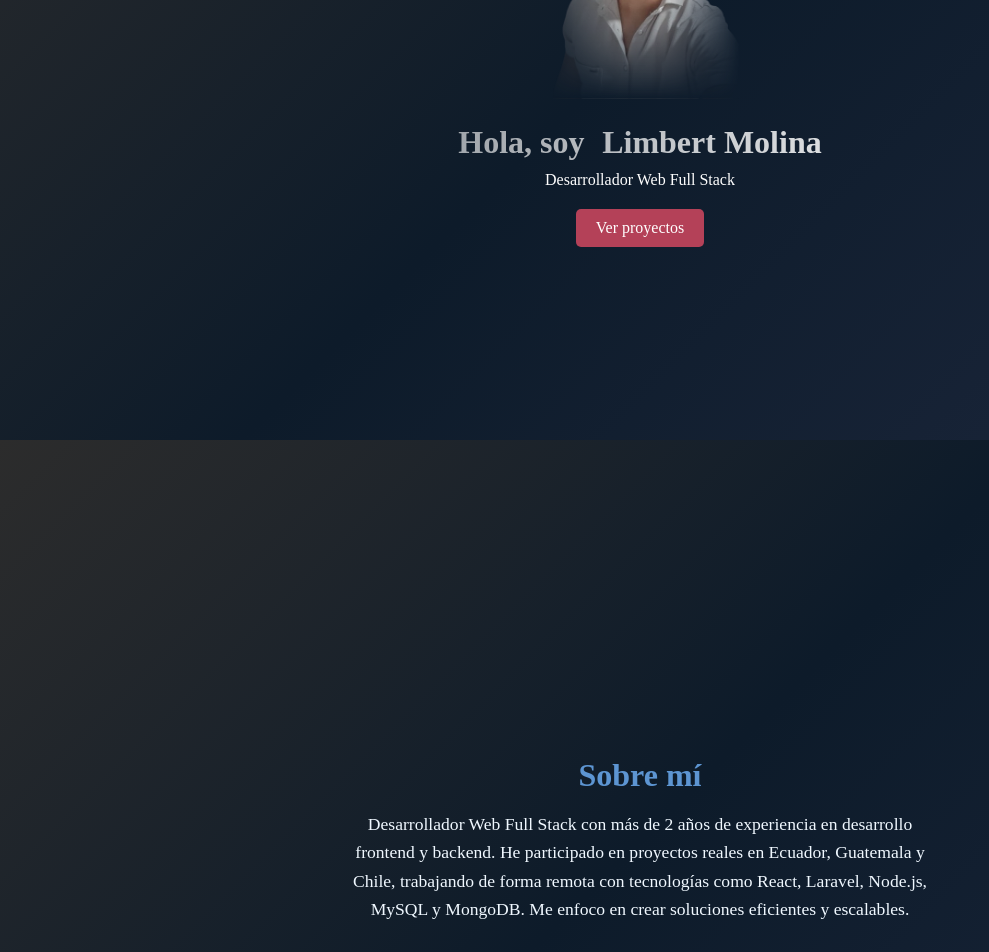
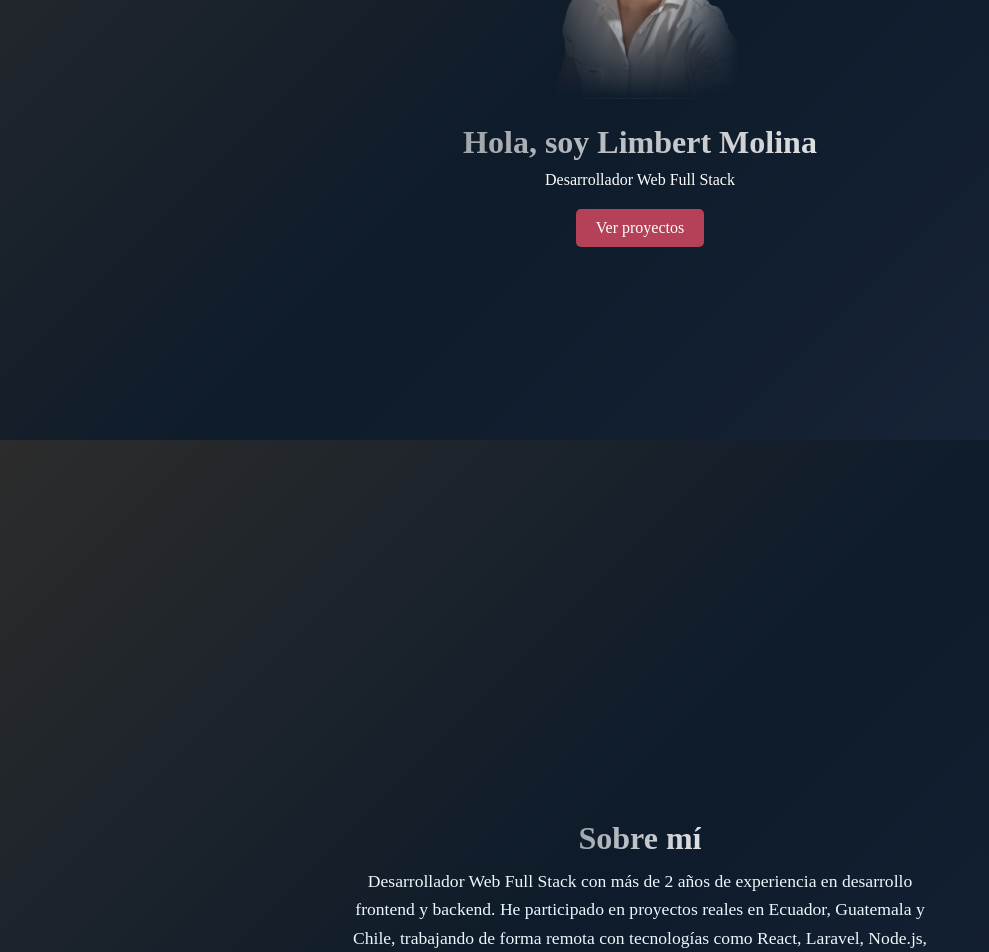
Before and after one commit to limber9596/mi-portafolio, a React (Vite) app: page / in a window 1280 px wide. Shown: the part 360-1312 px from the top of the page, without its empty margins (0-989 px from the left). Built offline with nearby package versions, Linux system fonts and the light colour scheme.

Commit message:
styles about

```diff
--- a/src/components/About.jsx
+++ b/src/components/About.jsx
@@ -1,13 +1,40 @@
 import '../styless/About.css'
+import '../styless/Global.css'
+import { motion } from 'framer-motion'
 
 export default function About() {
   return (
-    <section id="about" className="about">
-      <h2>Sobre mí</h2>
-      <p>
-       Desarrollador Web Full Stack con más de 2 años de experiencia en desarrollo frontend y backend. He participado en proyectos reales en Ecuador, Guatemala y Chile, trabajando de forma remota con tecnologías como React, Laravel, Node.js, MySQL y MongoDB. Me enfoco en crear soluciones eficientes y escalables.
-      </p>
+    <motion.section id="about" className="about"
+      initial={{ opacity: 0, y: 40 }}
+      whileInView={{ opacity: 1, y: 60 }}
+      viewport={{ once: false, amount: 0.3 }}
+      transition={{ duration: 1, ease: "easeOut" }}
+    >
+    <motion.h1
+      className="animated-text-h1"
+      initial={{ backgroundPosition: '-200% center' }}
+      animate={{ backgroundPosition: '200% center' }}
+      transition={{
+        duration: 4,
+        repeat: Infinity,
+        ease: 'easeInOut',
+      }}
+    >
+      Sobre mí
+    </motion.h1>
 
-    </section>
+    <motion.p
+      initial={{ opacity: 0 }}
+        animate={{
+          opacity: [1, 0.5, 1]
+        }}
+        transition={{
+          opacity: { duration: 3, repeat: Infinity, ease: "easeInOut" }
+        }}
+    >
+      Desarrollador Web Full Stack con más de 2 años de experiencia en desarrollo frontend y backend. He participado en proyectos reales en Ecuador, Guatemala y Chile, trabajando de forma remota con tecnologías como React, Laravel, Node.js, MySQL y MongoDB. Me enfoco en crear soluciones eficientes y escalables.
+    </motion.p>
+
+    </motion.section>
   )
 }
--- a/src/components/Hero.jsx
+++ b/src/components/Hero.jsx
@@ -1,5 +1,6 @@
 import { motion } from 'framer-motion'
 import '../styless/Hero.css'
+import "../styless/Global.css"
 
 export default function Hero() {
   return (
@@ -25,7 +26,7 @@ export default function Hero() {
       />
 
       <motion.h1
-        className="animated-text"
+        className="animated-text-h1"
         initial={{ backgroundPosition: '-200% center' }}
         animate={{ backgroundPosition: '200% center' }}
         transition={{
--- a/src/index.css
+++ b/src/index.css
@@ -28,3 +28,9 @@ body {
   animation: moveBackground 20s ease infinite;
   background-attachment: fixed;
 }
+@media (max-width: 546px) {
+  body {
+    width: 100%;
+  }
+
+}
--- /dev/null
+++ b/src/styless/Global.css
@@ -0,0 +1,17 @@
+.animated-text-h1 {
+  font-size: 2rem;
+  font-weight: bold;
+  color: transparent;
+  background: linear-gradient(
+    120deg,
+    rgba(255, 255, 255, 0.5) 0%,
+    rgba(255, 255, 255, 1) 50%,
+    rgba(255, 255, 255, 0.5) 100%
+  );
+  background-size: 400% auto;
+  background-clip: text;
+  -webkit-background-clip: text;
+  white-space: nowrap; /* evita salto en pantallas grandes */
+  display: inline-block;
+  text-align: center;
+}
--- a/src/styless/Hero.css
+++ b/src/styless/Hero.css
@@ -34,29 +34,9 @@
   -webkit-mask-composite: destination-in;
 }
 
-
-
 h1{
   margin-bottom: 10px;
   color: aliceblue;
-}
-
-.animated-text {
-  font-size: 2rem;
-  font-weight: bold;
-  color: transparent;
-  background: linear-gradient(
-    120deg,
-    rgba(255, 255, 255, 0.5) 0%,
-    rgba(255, 255, 255, 1) 50%,
-    rgba(255, 255, 255, 0.5) 100%
-  );
-  background-size: 400% auto;
-  background-clip: text;
-  -webkit-background-clip: text;
-  white-space: nowrap; /* evita salto en pantallas grandes */
-  display: inline-block;
-  text-align: center;
 }
 
 .animated-text .line {
@@ -66,14 +46,14 @@ h1{
 
 /* Para pantallas de 480px o menos */
 @media (max-width: 480px) {
-  .animated-text {
+  .animated-text-h1 {
     white-space: normal;
     display: flex;
     flex-direction: column;
     align-items: center;
   }
 
-  .animated-text .line {
+  .animated-text-h1 .line {
     display: block;
     margin: 0.3rem 0;
   }
--- a/src/styless/Technologies.css
+++ b/src/styless/Technologies.css
@@ -63,7 +63,7 @@
 @media(max-width: 596px) {
 
   .tech-category {
-    width: 400px;
+    width: 90%;
   }
 
 }
```
